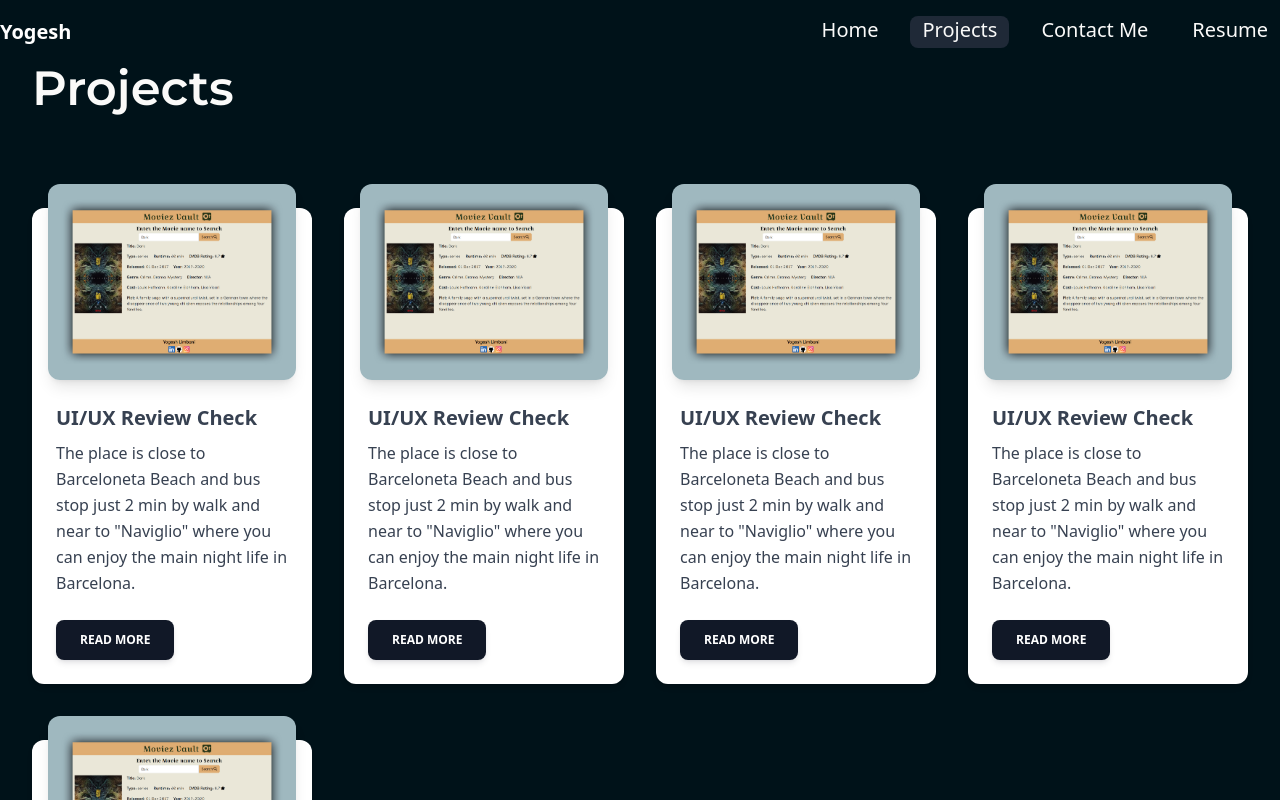
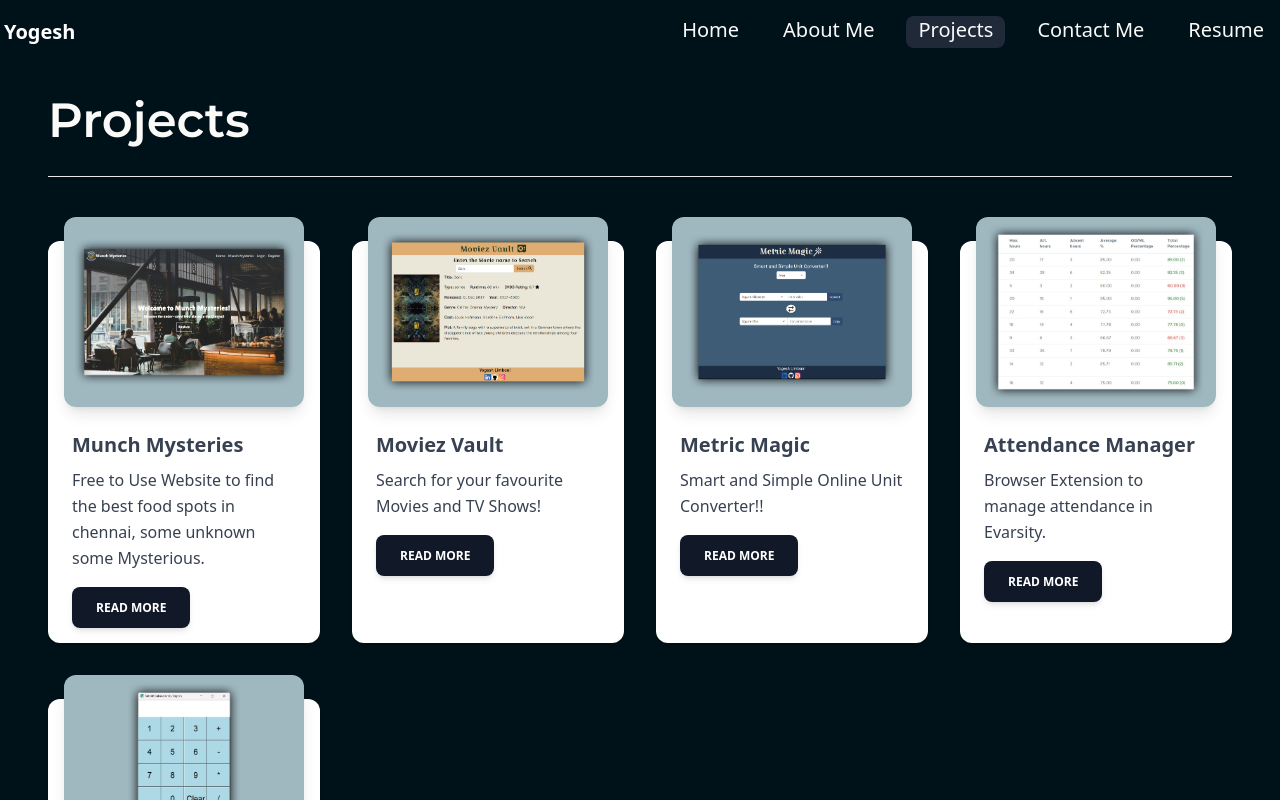
Before and after one commit to CaptainYogs/captainyogs.github.io, a React (Vite) app: page /projects in a window 1280 px wide. Shown: the top 800 px of the page. Built offline with nearby package versions, Linux system fonts and the light colour scheme.

Commit message:
Fix Responsive Design

```diff
--- a/src/App.jsx
+++ b/src/App.jsx
@@ -3,6 +3,7 @@ import RootLayout from './components/RootLayout.jsx'
 import Home from './pages/Home.jsx'
 import Projects from './pages/Projects.jsx'
 import ContactMe from './pages/ContactMe.jsx'
+import About from './pages/About.jsx'
 
 const router = createBrowserRouter([
   {
@@ -10,6 +11,7 @@ const router = createBrowserRouter([
     element: <RootLayout />,
     children: [
       { index: true, element: <Home /> },
+      { path: 'about', element: <About /> },
       { path: 'projects', element: <Projects /> },
       { path: 'contact', element: <ContactMe /> },
     ]
--- a/src/components/Navbar.jsx
+++ b/src/components/Navbar.jsx
@@ -1,38 +1,46 @@
+import React, { useState } from 'react';
 import { NavLink } from 'react-router-dom';
 
-const navbarClass = 'px-3 pb-1 text-xl text-stone-50 rounded-lg transition duration-300 ease-in-out hover:bg-gray-800';
-const navbarClassActive = 'px-3 pb-1 text-xl text-stone-50 rounded-lg bg-gray-800';
+const App = () => {
+  const [isOpen, setIsOpen] = useState(false);
 
-export default function Navbar() {
+  const navbarClass = 'px-3 md:mt-0 mt-1 w-fit sm:w-max md:pb-1 text-lg md:text-xl text-stone-50 rounded-lg transition duration-300 ease-in-out hover:bg-gray-800';
+  const navbarClassActive = 'px-3 md:mt-0 mt-1 w-fit md:w-max md:pb-1 text-lg md:text-xl text-stone-50 rounded-lg bg-gray-800';
+
+  const toggleNavbar = () => {
+    setIsOpen(!isOpen);
+  };
+
   return (
     <header className="flex flex-wrap sm:justify-start sm:flex-nowrap w-full text-sm py-4">
-      <nav className="max-w-[90rem] w-full mx-auto sm:flex sm:items-center sm:justify-between" aria-label="Global">
+      <nav className="max-w-[90rem] w-full mx-auto sm:flex sm:items-center sm:justify-between xl:px-1 px-3" aria-label="Global">
         <div className="flex items-center justify-between">
           <a className="flex-none text-xl font-bold text-white">Yogesh</a>
           <div className="sm:hidden">
-            <button type="button" className="hs-collapse-toggle p-2 inline-flex justify-center items-center gap-x-2 rounded-lg border border-gray-200 bg-white text-gray-800 shadow-sm hover:bg-gray-50 disabled:opacity-50 disabled:pointer-events-none dark:bg-transparent dark:border-neutral-700 dark:text-white dark:hover:bg-white/10" data-hs-collapse="#navbar-with-collapse" aria-controls="navbar-with-collapse" aria-label="Toggle navigation">
-              <svg className="hs-collapse-open:hidden flex-shrink-0 size-4" xmlns="http://www.w3.org/2000/svg" width="24" height="24" viewBox="0 0 24 24" fill="none" stroke="currentColor" strokeWidth="2" strokeLinecap="round" strokeLinejoin="round"><line x1="3" x2="21" y1="6" y2="6" /><line x1="3" x2="21" y1="12" y2="12" /><line x1="3" x2="21" y1="18" y2="18" /></svg>
-              <svg className="hs-collapse-open:block hidden flex-shrink-0 size-4" xmlns="http://www.w3.org/2000/svg" width="24" height="24" viewBox="0 0 24 24" fill="none" stroke="currentColor" strokeWidth="2" strokeLinecap="round" strokeLinejoin="round"><path d="M18 6 6 18" /><path d="m6 6 12 12" /></svg>
+            <button
+              type="button"
+              className="p-2 inline-flex justify-center items-center gap-x-2 rounded-lg border border-gray-200 bg-white text-gray-800 shadow-sm hover:bg-gray-50 disabled:opacity-50 disabled:pointer-events-none dark:bg-transparent dark:border-neutral-700 dark:text-white dark:hover:bg-white/10"
+              aria-controls="navbar-with-collapse"
+              aria-label="Toggle navigation"
+              onClick={toggleNavbar}
+            >
+              <svg className={`${isOpen ? 'hidden' : 'block'} flex-shrink-0 size-4`} xmlns="http://www.w3.org/2000/svg" width="24" height="24" viewBox="0 0 24 24" fill="none" stroke="currentColor" strokeWidth="2" strokeLinecap="round" strokeLinejoin="round"><line x1="3" x2="21" y1="6" y2="6" /><line x1="3" x2="21" y1="12" y2="12" /><line x1="3" x2="21" y1="18" y2="18" /></svg>
+              <svg className={`${isOpen ? 'block' : 'hidden'} flex-shrink-0 size-4`} xmlns="http://www.w3.org/2000/svg" width="24" height="24" viewBox="0 0 24 24" fill="none" stroke="currentColor" strokeWidth="2" strokeLinecap="round" strokeLinejoin="round"><path d="M18 6 6 18" /><path d="m6 6 12 12" /></svg>
             </button>
           </div>
         </div>
-        <div id="navbar-with-collapse" className="hidden transition-all duration-[0.1ms] overflow-hidden basis-full grow sm:block">
-          <div className="flex flex-col gap-5 sm:flex-row sm:items-center sm:justify-end sm:mt-0 sm:ps-5">
-            <NavLink className={({ isActive }) =>
-              isActive ? navbarClassActive : navbarClass
-            } to='/'>Home</NavLink>
-            <NavLink className={({ isActive }) =>
-              isActive ? navbarClassActive : navbarClass
-            } to='/projects'>Projects</NavLink>
-            <NavLink className={({ isActive }) =>
-              isActive ? navbarClassActive : navbarClass
-            } to='/contact'>Contact Me</NavLink>
-            <NavLink className={({ isActive }) =>
-              isActive ? navbarClassActive : navbarClass
-            } to='https://drive.google.com/drive/folders/1m1ydZS4t9GOkjkcqSP8I3sJyhh8dtF2J?usp=sharing' target='_blank'>Resume</NavLink>
+        <div id="navbar-with-collapse" className={`${isOpen ? 'block' : 'hidden'} transition-all duration-200 overflow-hidden basis-full grow sm:block`}>
+          <div className="flex flex-col sm:gap-5 sm:flex-row sm:items-center sm:justify-end sm:mt-0 sm:ps-5">
+            <NavLink className={({ isActive }) => isActive ? navbarClassActive : navbarClass} to='/'>Home</NavLink>
+            <NavLink className={({ isActive }) => isActive ? navbarClassActive : navbarClass} to='/about'>About Me</NavLink>
+            <NavLink className={({ isActive }) => isActive ? navbarClassActive : navbarClass} to='/projects'>Projects</NavLink>
+            <NavLink className={({ isActive }) => isActive ? navbarClassActive : navbarClass} to='/contact'>Contact Me</NavLink>
+            <NavLink className={({ isActive }) => isActive ? navbarClassActive : navbarClass} to='https://drive.google.com/drive/folders/1m1ydZS4t9GOkjkcqSP8I3sJyhh8dtF2J?usp=sharing' target='_blank'>Resume</NavLink>
           </div>
         </div>
       </nav>
     </header>
-  )
-}
+  );
+};
+
+export default App;
--- a/src/components/ProjectItem.jsx
+++ b/src/components/ProjectItem.jsx
@@ -1,28 +1,22 @@
-export default function ProjectItem() {
+export default function ProjectItem({ imgSrc, title, description, link }) {
     return (
         <div className="flex flex-col mt-6 text-gray-700 bg-white shadow-md bg-clip-border rounded-xl w-auto transition-all duration-300 hover:scale-105">
             <div
                 className="relative h-fit mx-4 -mt-6 overflow-hidden text-white shadow-lg bg-clip-border rounded-xl bg-blue-gray-500 shadow-blue-gray-500/40">
                 <img
-                    src="/projects/moviez.jpg"
+                    src={`/projects/${imgSrc}`}
                     alt="card-image" />
             </div>
             <div className="p-6">
-                <h5 className="block mb-2 font-sans text-xl antialiased font-semibold leading-snug tracking-normal text-blue-gray-900">
-                    UI/UX Review Check
+                <h5 className="block mb-2 font-sans text-lg sm:text-xl antialiased font-semibold leading-snug tracking-normal text-blue-gray-900">
+                    {title}
                 </h5>
                 <p className="block font-sans text-base antialiased font-light leading-relaxed text-inherit">
-                    The place is close to Barceloneta Beach and bus stop just 2 min by walk
-                    and near to "Naviglio" where you can enjoy the main night life in
-                    Barcelona.
+                    {description}
                 </p>
             </div>
             <div className="p-6 pt-0">
-                <button
-                    className="align-middle select-none font-sans font-bold text-center uppercase transition-all disabled:opacity-50 disabled:shadow-none disabled:pointer-events-none text-xs py-3 px-6 rounded-lg bg-gray-900 text-white shadow-md shadow-gray-900/10 hover:shadow-lg hover:shadow-gray-900/20 focus:opacity-[0.85] focus:shadow-none active:opacity-[0.85] active:shadow-none"
-                    type="button">
-                    Read More
-                </button>
+                <a className="align-middle select-none font-sans font-bold text-center uppercase transition-all disabled:opacity-50 disabled:shadow-none disabled:pointer-events-none text-xs py-3 px-6 rounded-lg bg-gray-900 text-white shadow-md shadow-gray-900/10 hover:shadow-lg hover:shadow-gray-900/20 focus:opacity-[0.85] focus:shadow-none active:opacity-[0.85] active:shadow-none" href={link} target="_blank">Read More</a>
             </div>
         </div>
     )
--- a/src/pages/Projects.jsx
+++ b/src/pages/Projects.jsx
@@ -1,15 +1,51 @@
 import ProjectItem from '../components/ProjectItem.jsx';
-
+const projectList = [
+    {
+        imgSrc: 'munchM.png',
+        title: 'Munch Mysteries',
+        description: 'Free to Use Website to find the best food spots in chennai, some unknown some Mysterious.',
+        link: 'https://munch-mysteries.onrender.com/'
+    },
+    {
+        imgSrc: 'moviez.jpg',
+        title: 'Moviez Vault',
+        description: 'Search for your favourite Movies and TV Shows!',
+        link: 'https://yogeshr6.github.io/Moviez-Vault/'
+    },
+    {
+        imgSrc: 'metric.jpg',
+        title: 'Metric Magic',
+        description: 'Smart and Simple Online Unit Converter!!',
+        link: 'https://yogeshr6.github.io/Metric-Magic/'
+    },
+    {
+        imgSrc: 'evarsity.jpg',
+        title: 'Attendance Manager',
+        description: 'Browser Extension to manage attendance in Evarsity.',
+        link: 'https://github.com/YogeshR6/Evarsity-Attendance-Extension'
+    },
+    {
+        imgSrc: 'calc.jpg',
+        title: 'Calculator',
+        description: 'A Simple Calculator. Made with Python using Tkinter.',
+        link: 'https://github.com/YogeshR6/Simple-Calculator'
+    }
+]
 export default function Projects() {
     return (
-        <div className="px-8 text-stone-50">
-            <h1 className='pb-8 text-5xl font-semibold'>Projects</h1>
-            <div className="grid grid-cols-1 pb-4 md:py-10 md:grid-cols-2 lg:grid-cols-4 gap-8">
-                <ProjectItem />
-                <ProjectItem />
-                <ProjectItem />
-                <ProjectItem />
-                <ProjectItem />
+        <div className="px-8 md:px-12 text-stone-50">
+            <h1 className='py-8 text-4xl md:text-5xl font-semibold font-[Montserrat]'>Projects</h1>
+            <hr />
+            <div className="grid grid-cols-1 pb-4 md:py-10 md:grid-cols-2 lg:grid-cols-4 gap-8 justify-center">
+                {projectList.map((project, index) => (
+                    <ProjectItem
+                        key={index}
+                        imgSrc={project.imgSrc}
+                        title={project.title}
+                        description={project.description}
+                        link={project.link}
+                    />
+                ))}
             </div>
         </div>
     )
```
Also changed, not shown: src/pages/About.jsx (added, +20 -0 lines), src/pages/ContactMe.jsx (+12 -9 lines), src/pages/Home.jsx (+12 -12 lines), public/pfp.gif (added), public/projects/evarsity.jpg (renamed from public/projects/Evarsity SS.jpg).
